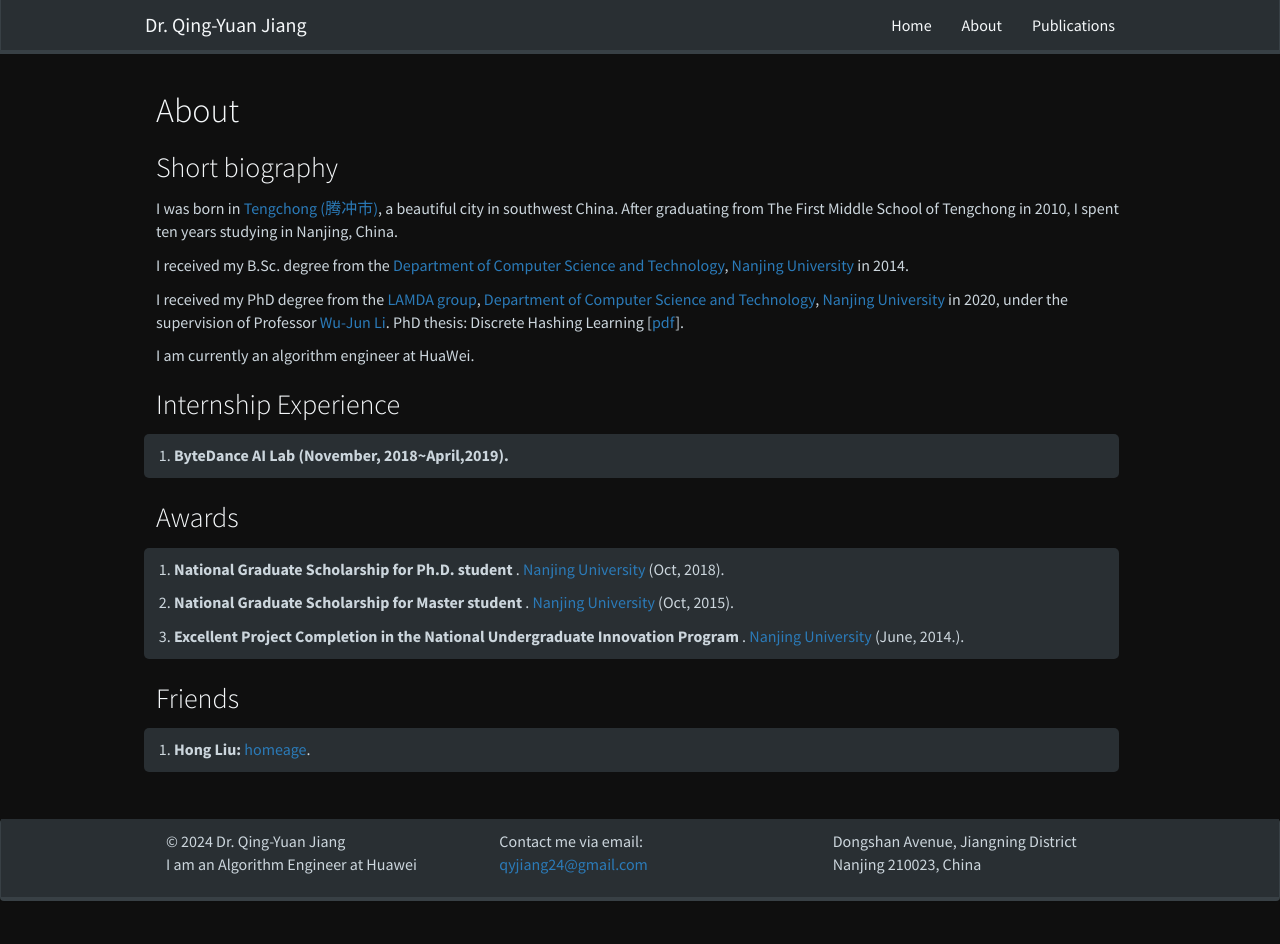
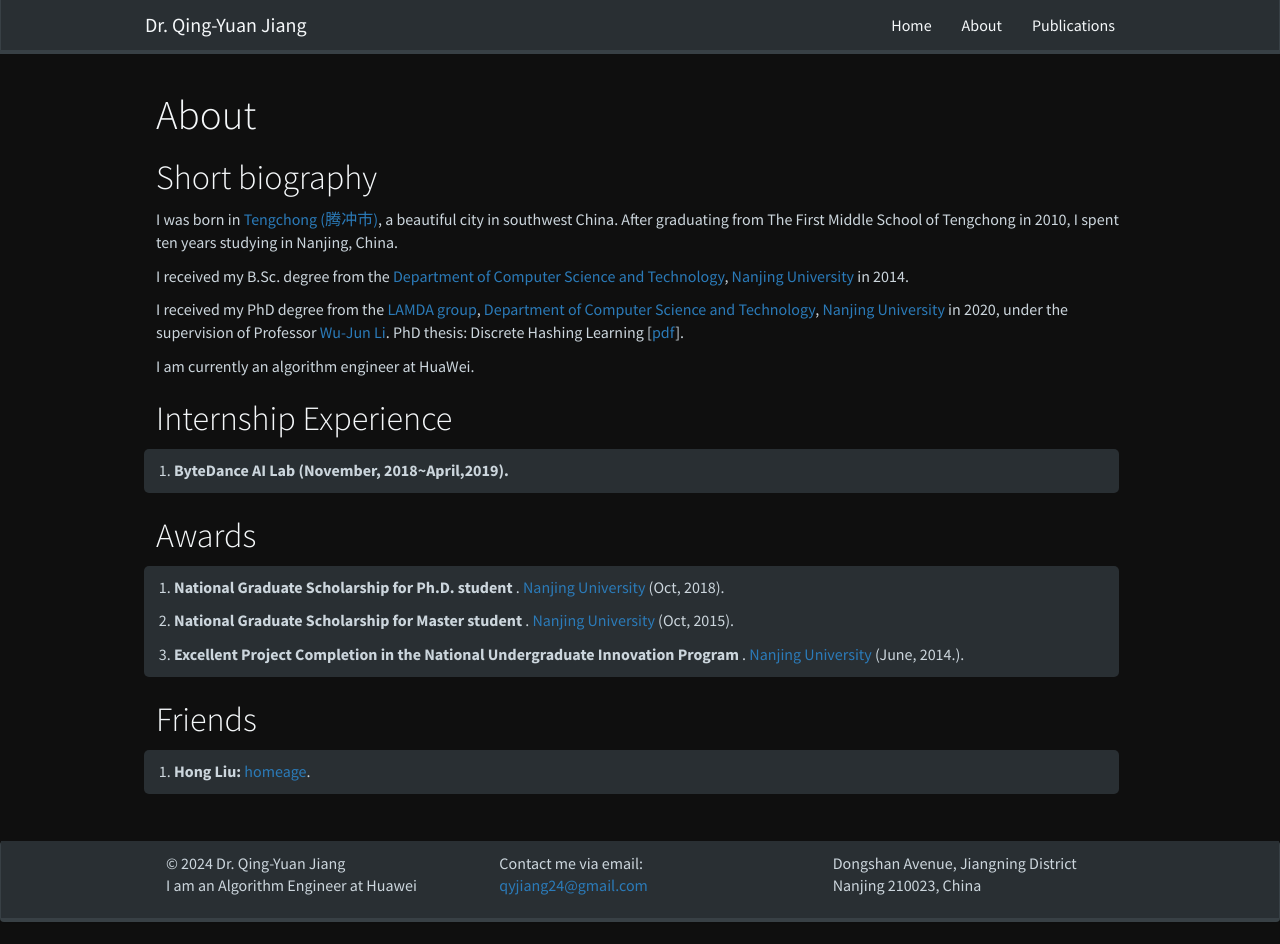
Before and after one commit to jiangqy/jiangqy.github.io, a Jekyll site: the page built from _pages/about.md, in a window 1280 px wide and 944 px high. Built offline with Jekyll 4.4.1, drawn with Linux system fonts in a browser that asks for light colours; nearby versions of some CDN libraries; a style sheet for code colours, icons or effects is not loaded.

```diff
--- a/_pages/about.md
+++ b/_pages/about.md
@@ -5,9 +5,9 @@ sitemap: false
 permalink: /about/
 ---
 
-## About
+# About
 
-### Short biography
+## Short biography
 
 I was born in <a href="https://en.wikipedia.org/wiki/Tengchong" _target="_blank">Tengchong (腾冲市)</a>, a beautiful city in southwest China. After graduating from The First Middle School of Tengchong in 2010, I spent ten years studying in Nanjing, China.
 
@@ -17,14 +17,14 @@ I received my PhD degree from the <a href="https://www.lamda.nju.edu.cn/CH.MainP
 
 I am currently an algorithm engineer at HuaWei.
 
-### Internship Experience
+## Internship Experience
 <div class="rowl1" style="padding-top: 10px;">
 
 1. <strong>ByteDance AI Lab (November, 2018~April,2019).</strong>
 </div>
 
 {% if site.data.awards %}
-### Awards
+## Awards
 <div class="rowl1" style="padding-top: 10px;">
 
 {% for award in site.data.awards %}
@@ -34,7 +34,7 @@ I am currently an algorithm engineer at HuaWei.
 {% endif %}
 
 {% if site.data.friends %}
-### Friends
+## Friends
 <div class="rowl1" style="padding-top: 10px;">
 
 {% for friend in site.data.friends %}
```
